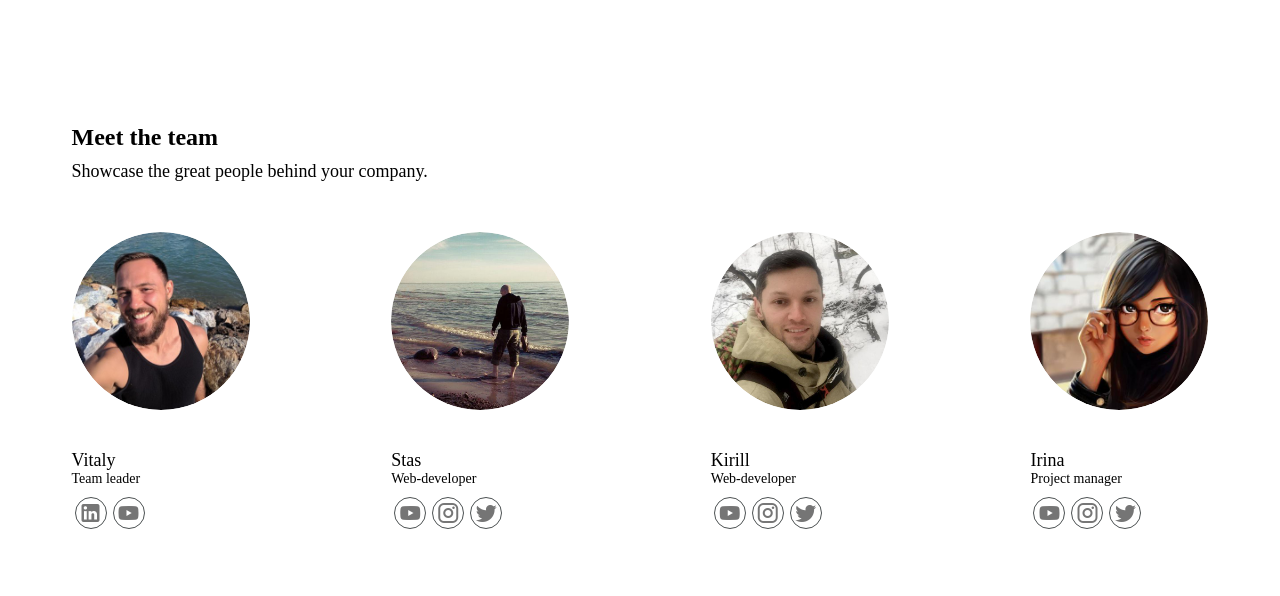
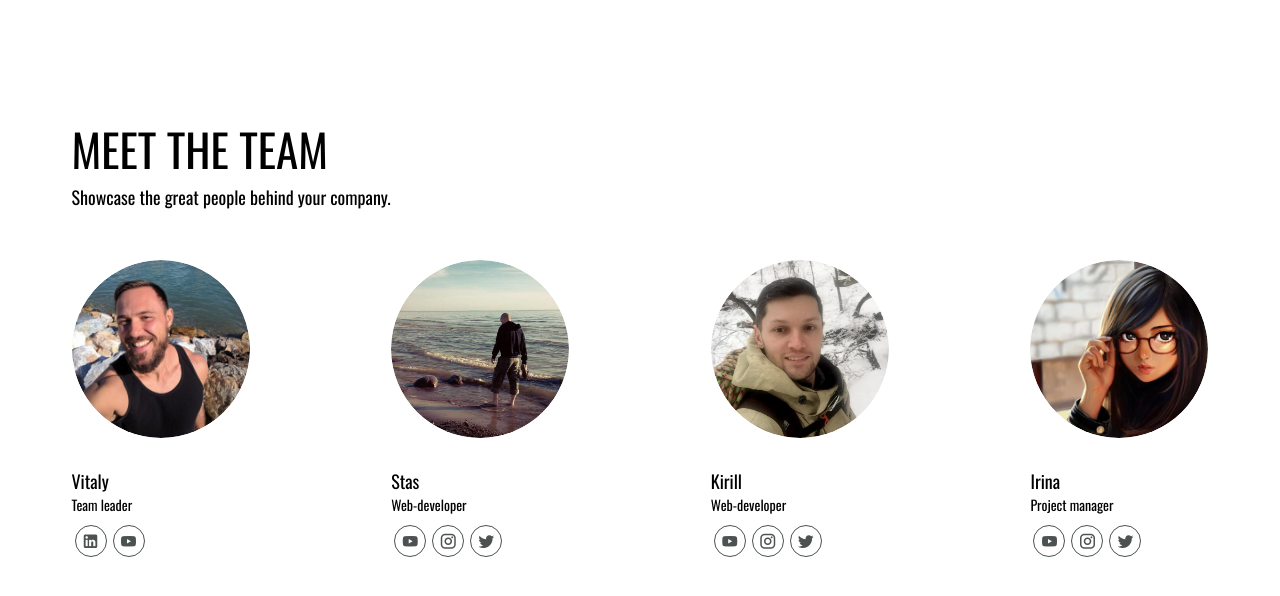
Before and after one commit to kezlya/dev-team.club, a Nuxt app: page / in a window 1280 px wide. Shown: the top 596 px of the page. Built offline with nearby package versions, Linux system fonts and the light colour scheme.

Commit message:
update section to vuetify2

```diff
--- a/assets/style/app.styl
+++ b/assets/style/app.styl
@@ -1,2 +1,9 @@
-// Import Vuetify styling
-@require '~vuetify/src/stylus/app.styl'
+*
+    font-family 'Oswald', sans-serif
+
+
+h2
+    font-size 45px
+    text-transform uppercase
+    font-weight 500
+    line-height 1.1
--- a/components/Team.vue
+++ b/components/Team.vue
@@ -1,6 +1,6 @@
 <template>
-    <v-container >
-        <section class="team">
+    <v-container>
+        <section class="team flex">
             <h2 class="team__title">Meet the team</h2>
             <p class="team__subtitle">Showcase the great people behind your company.</p>
             <div class="team__members">
@@ -9,10 +9,10 @@
                     <p class="team__member-name">Vitaly</p>
                     <p class="team__member-position">Team leader</p>
                     <div class="team__member-socials">
-                        <v-btn href="https://www.linkedin.com/in/vitaly-kezlya-450192b/" target="_blank" class="team__social-btn" outlined icon fab small>
+                        <v-btn href="https://www.linkedin.com/in/vitaly-kezlya-450192b/" target="_blank" class="team__social-btn" outlined icon fab x-small>
                             <v-icon>mdi-linkedin</v-icon>
                         </v-btn>
-                        <v-btn href="https://www.youtube.com/channel/UCtI9EdFlDo-4m98-m5SCbcw" target="_blank" class="team__social-btn" outlined icon fab small>
+                        <v-btn href="https://www.youtube.com/channel/UCtI9EdFlDo-4m98-m5SCbcw" target="_blank" class="team__social-btn" outlined icon fab x-small>
                             <v-icon>mdi-youtube</v-icon>
                         </v-btn>
                     </div>
@@ -22,13 +22,13 @@
                     <p class="team__member-name">Stas</p>
                     <p class="team__member-position">Web-developer</p>
                     <div class="team__member-socials">
-                        <v-btn  target="_blank" class="team__social-btn" outlined icon fab small>
+                        <v-btn  target="_blank" class="team__social-btn" outlined icon fab x-small>
                             <v-icon>mdi-youtube</v-icon>
                         </v-btn>
-                        <v-btn  target="_blank" class="team__social-btn" outlined icon fab small>
+                        <v-btn  target="_blank" class="team__social-btn" outlined icon fab x-small>
                             <v-icon>mdi-instagram</v-icon>
                         </v-btn>
-                        <v-btn  target="_blank" class="team__social-btn" outlined icon fab small>
+                        <v-btn  target="_blank" class="team__social-btn" outlined icon fab x-small>
                             <v-icon>mdi-twitter</v-icon>
                         </v-btn>
                     </div>
@@ -38,13 +38,13 @@
                     <p class="team__member-name">Kirill</p>
                     <p class="team__member-position">Web-developer</p>
                     <div class="team__member-socials">
-                        <v-btn  target="_blank" class="team__social-btn" outlined icon fab small>
+                        <v-btn  target="_blank" class="team__social-btn" outlined icon fab x-small>
                             <v-icon>mdi-youtube</v-icon>
                         </v-btn>
-                        <v-btn  target="_blank" class="team__social-btn" outlined icon fab small>
+                        <v-btn  target="_blank" class="team__social-btn" outlined icon fab x-small>
                             <v-icon>mdi-instagram</v-icon>
                         </v-btn>
-                        <v-btn  target="_blank" class="team__social-btn" outlined icon fab small>
+                        <v-btn  target="_blank" class="team__social-btn" outlined icon fab x-small>
                             <v-icon>mdi-twitter</v-icon>
                         </v-btn>
                     </div>
@@ -54,13 +54,13 @@
                     <p class="team__member-name">Irina</p>
                     <p class="team__member-position">Project manager</p>
                     <div class="team__member-socials">
-                        <v-btn  target="_blank" class="team__social-btn" outlined icon fab small>
+                        <v-btn  target="_blank" class="team__social-btn" outlined icon fab x-small>
                             <v-icon>mdi-youtube</v-icon>
                         </v-btn>
-                        <v-btn  target="_blank" class="team__social-btn" outlined icon fab small>
+                        <v-btn  target="_blank" class="team__social-btn" outlined icon fab x-small>
                             <v-icon>mdi-instagram</v-icon>
                         </v-btn>
-                        <v-btn  target="_blank" class="team__social-btn" outlined icon fab small>
+                        <v-btn  target="_blank" class="team__social-btn" outlined icon fab x-small>
                             <v-icon>mdi-twitter</v-icon>
                         </v-btn>
                     </div>
@@ -71,45 +71,35 @@
 </template>
 
 <style lang="stylus" scoped>
-.team {
+.team
     width 100%
     padding 100px 0
 
-    &__members {
+    &__members
         display flex
         justify-content space-between
         flex-wrap wrap
         width 100%
         margin-top 20px
-    }
 
-    &__avatar {
-        margin-bottom 30px
-    }
+    &__avatar
+        margin-bottom 20px
 
-    &__subtitle {
-        font-size 18px;
-        margin-top 10px;
-        margin-bottom 50px;
-    }
+    &__subtitle
+        font-size 18px
+        margin-top 10px
+        margin-bottom 50px
 
-    &__member-name {
+    &__member-name
         font-size 18px
         margin-top 10px
         margin-bottom 0
-    }
 
-    &__member-position {
+    &__member-position
         font-size 14px
         margin-bottom 10px
-    }
 
-    &__social-btn {
+    &__social-btn
         margin 0 3px
-        border 1px solid #4c5152
-        color #4c5152
-        width 32px
-        height 32px
-    }
-}
+        color #4C5152!important
 </style>
--- a/nuxt.config.js
+++ b/nuxt.config.js
@@ -21,13 +21,8 @@ export default {
       {
         rel: 'stylesheet',
         href:
-          'https://fonts.googleapis.com/css?family=Roboto:300,400,500,700|Material+Icons'
+          'https://fonts.googleapis.com/css?family=Oswald&display=swap'
       },
-      {
-        rel: 'stylesheet',
-        href:
-          'https://fonts.googleapis.com/css?family=Oswald&display=swap'
-      }
     ]
   },
   /*
@@ -37,14 +32,13 @@ export default {
   /*
   ** Global CSS
   */
-  css: [
-  ],
+  css: ["~/assets/style/app.styl"],
   /*
   ** Plugins to load before mounting the App
   */
   plugins: [
     { src: '~plugins/ga.js', mode: 'client' },
-'~plugins/font.js'
+
   ],
   /*
   ** Nuxt.js modules
--- a/pages/index.vue
+++ b/pages/index.vue
@@ -1,6 +1,6 @@
 <template>
-	<div class="text-xs-center">
-		<team />
+	<div class="text-center">
+		<team></team>
 	</div>
 </template>
 
@@ -13,3 +13,9 @@ export default {
 	}
 }
 </script>
+
+<style scoped>
+
+
+
+</style>
--- a/plugins/font.js
+++ /dev/null
@@ -1 +0,0 @@
-import '@mdi/font/css/materialdesignicons.css'
```
